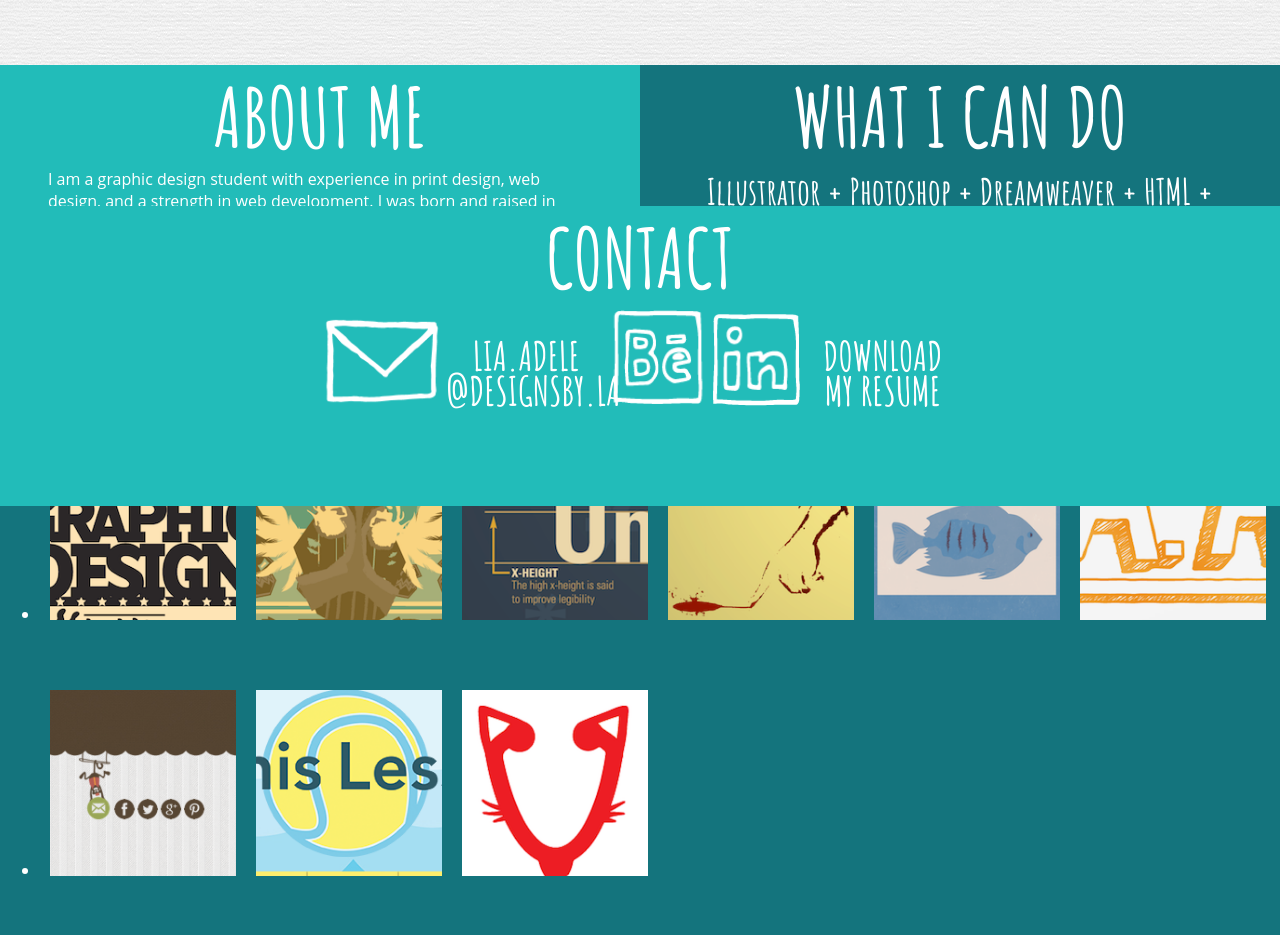
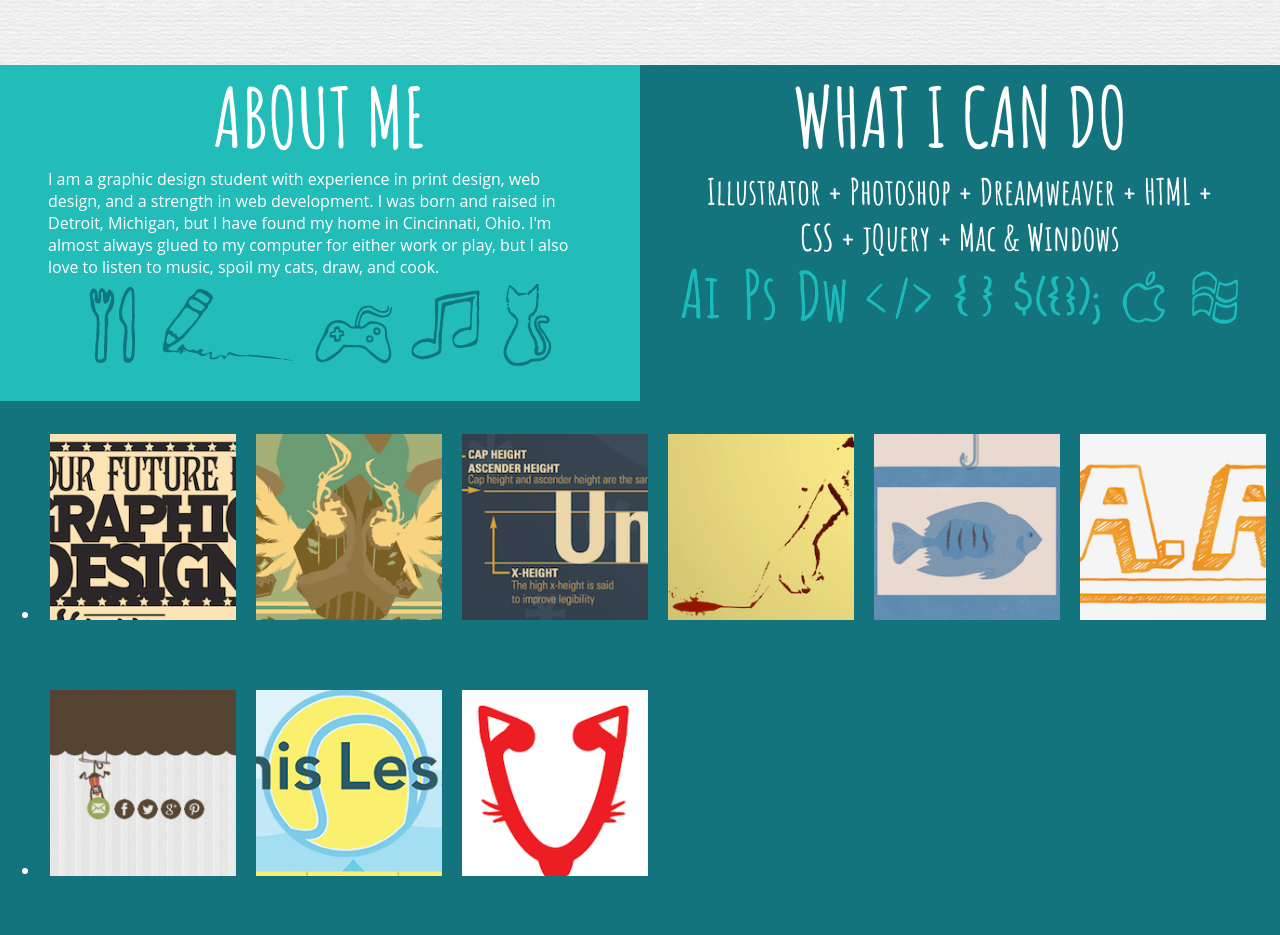
Before and after one commit to liaadele/liaadele.github.io, a PHP site: page /index.html in a window 1280 px wide. Shown: the part 294-1229 px from the top of the page. Run offline with PHP 8.4, Linux system fonts and the light colour scheme; some libraries are stand-ins or nearby versions.

Commit message:
fgfgdgdg

```diff
--- a/css.css
+++ b/css.css
@@ -110,7 +110,7 @@ a:hover {
   padding: 0;
   left: 0px;
   right: 0px;
-  bottom: 0px;
+/*  bottom: 0px;  */
 }
 
 .work {
```
